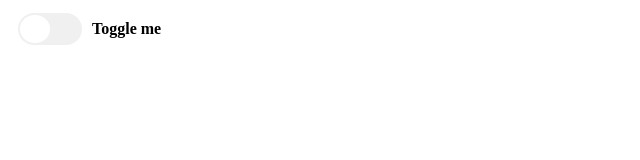
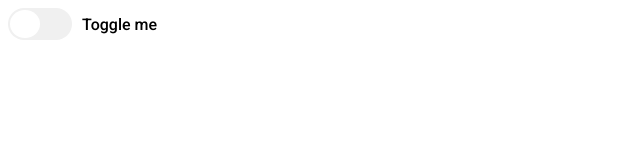
Before and after one commit to niels-bosman/vue-toggle-component, a Vue app: page / in a window 1280 px wide. Shown: the top 160 px of the page, without its empty margins (0-640 px from the left). Built offline with nearby package versions, Linux system fonts and the light colour scheme.

Commit message:
Added BEMIT and molecule design. Formatted fontSize so it works. Changed default fontWeight value. Reformatted SCSS

```diff
--- a/src/App.vue
+++ b/src/App.vue
@@ -12,3 +12,9 @@ export default {
   }
 }
 </script>
+<style>
+@import url('https://fonts.googleapis.com/css2?family=Roboto:wght@500&display=swap');
+* {
+  font-family: 'Roboto', sans-serif;
+}
+</style>
--- a/src/components/VueToggle.vue
+++ b/src/components/VueToggle.vue
@@ -1,27 +1,29 @@
 <template>
   <section
     :class="{'dark': darkTheme, disabled}"
-    :title="title"
+    class="m-toggle"
   >
     <input
       :id="id"
       v-model="toggleState"
-      :aria-checked="toggleState"
-      :aria-readonly="disabled"
       :disabled="disabled"
       :name="name"
+      class="m-toggle__input"
+      type="checkbox"
+    />
+    <span
+      :aria-checked="toggleState"
+      :aria-disabled="disabled"
+      :aria-readonly="disabled"
+      :style="toggleState && {background: activeColor}"
+      class="m-toggle__content"
       role="checkbox"
-      type="checkbox"
+      @click="toggleState = !toggleState"
     />
     <label
       :for="id"
-      :style="toggleState && {background: activeColor}"
-      class="toggler"
-    />
-    <label
-      :for="id"
-      :style="[{fontSize, fontWeight}]"
-      class="title"
+      :style="[{fontSize: `${fontSize}px`, fontWeight}]"
+      class="m-toggle__label"
     >
       {{title}}
     </label>
@@ -37,7 +39,7 @@ export default {
     darkTheme:   {type: Boolean, default: false},
     disabled:    {type: Boolean, default: false },
     fontSize:    {type: Number, default: 16},
-    fontWeight:  {type: String, default: 'bold'},
+    fontWeight:  {type: String, default: 'normal'},
     name:        {type: String, required: true},
     title:       {type: String, required: true},
     toggled:     {type: Boolean, default: false},
@@ -58,36 +60,23 @@ export default {
 </script>
 
 <style lang="scss" scoped>
-
-section {
+.m-toggle {
   display: flex;
-  flex-wrap: wrap;
-  padding: 5px;
+  align-items: center;
+  margin: 0 -5px;
 
   > * {
     cursor: pointer;
     margin: 0 5px;
   }
-}
 
-.title {
-  display: inline-block;
-  line-height: 2em;
-  vertical-align: middle;
-  -webkit-touch-callout: none;
-  -webkit-user-select: none;
-  -moz-user-select: none;
-  -ms-user-select: none;
+  $self: &;
+
+  &__label {
     user-select: none;
 
-  &::selection {
-    background: none;
-  }
-
     .disabled & {
-    &:hover {
       cursor: not-allowed;
-    }
     }
 
     .dark & {
@@ -95,31 +84,33 @@ section {
     }
   }
 
-input {
+  &__input {
     display: none;
 
-  &:after,
-  & + .toggler {
-    box-sizing: border-box;
+    &:checked {
+      & + #{$self}__content {
+        &:after {
+          left: 50%;
+        }
+      }
+    }
   }
 
-  + .toggler {
+  &__content {
+    box-sizing: border-box;
     background: #F0F0F0;
     border-radius: 2em;
-    display: block;
     height: 2em;
     outline: 0;
     padding: 2px;
-    position: relative;
     transition: background .4s ease;
-    user-select: none;
     width: 4em;
     will-change: background;
 
     &:after {
       background: white;
       border-radius: 50%;
-      content: "";
+      content: '';
       display: block;
       height: 100%;
       left: 0;
@@ -141,14 +132,5 @@ input {
       background: #374151;
     }
   }
-
-  &:checked {
-    & + .toggler {
-      &:after {
-        left: 50%;
 }
-    }
-  }
-}
-
 </style>
```
Also changed, not shown: 1 other file (tests, documents, lock files or other folders). Lines whose indentation alone changed are shown as unchanged.
